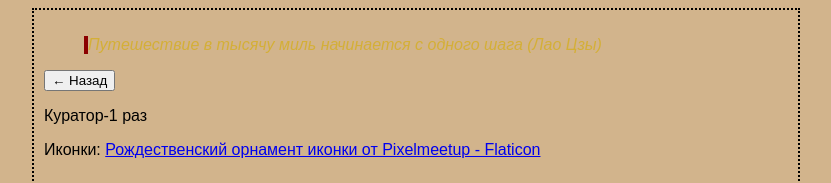
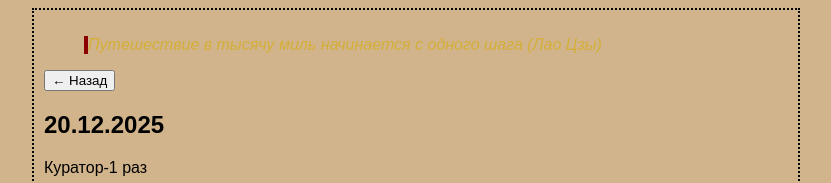
Before and after one commit to Semen2510/ANOTHERONE, a plain HTML site: page index.html in a window 1280 px wide. Shown: the top 183 px of the page, without its empty margins (224-1055 px from the left). Drawn offline with Linux system fonts and the light colour scheme.

Commit message:
Update index.html

```diff
--- a/index.html
+++ b/index.html
@@ -13,7 +13,8 @@
         <button onclick="window.history.back()">← Назад</button>
     </p>
 
-    <!-- Добавленная строка (исправлено: "2 раза" → "1 раз") -->
+    <!-- Куратор-1 раз с датой 20.12.2025 -->
+    <h2>20.12.2025</h2>
     <p>Куратор-1 раз</p>
 
     <p>
```
